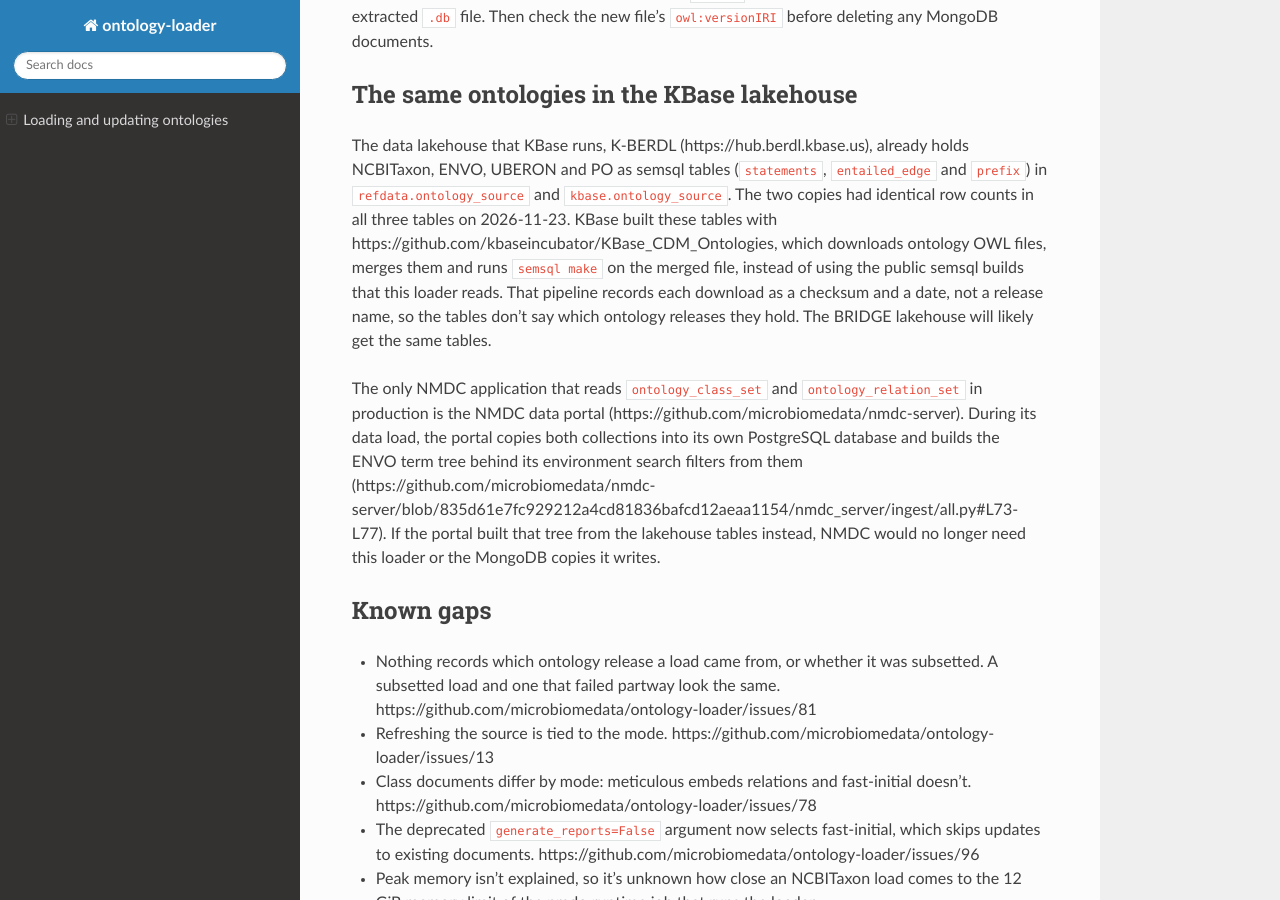
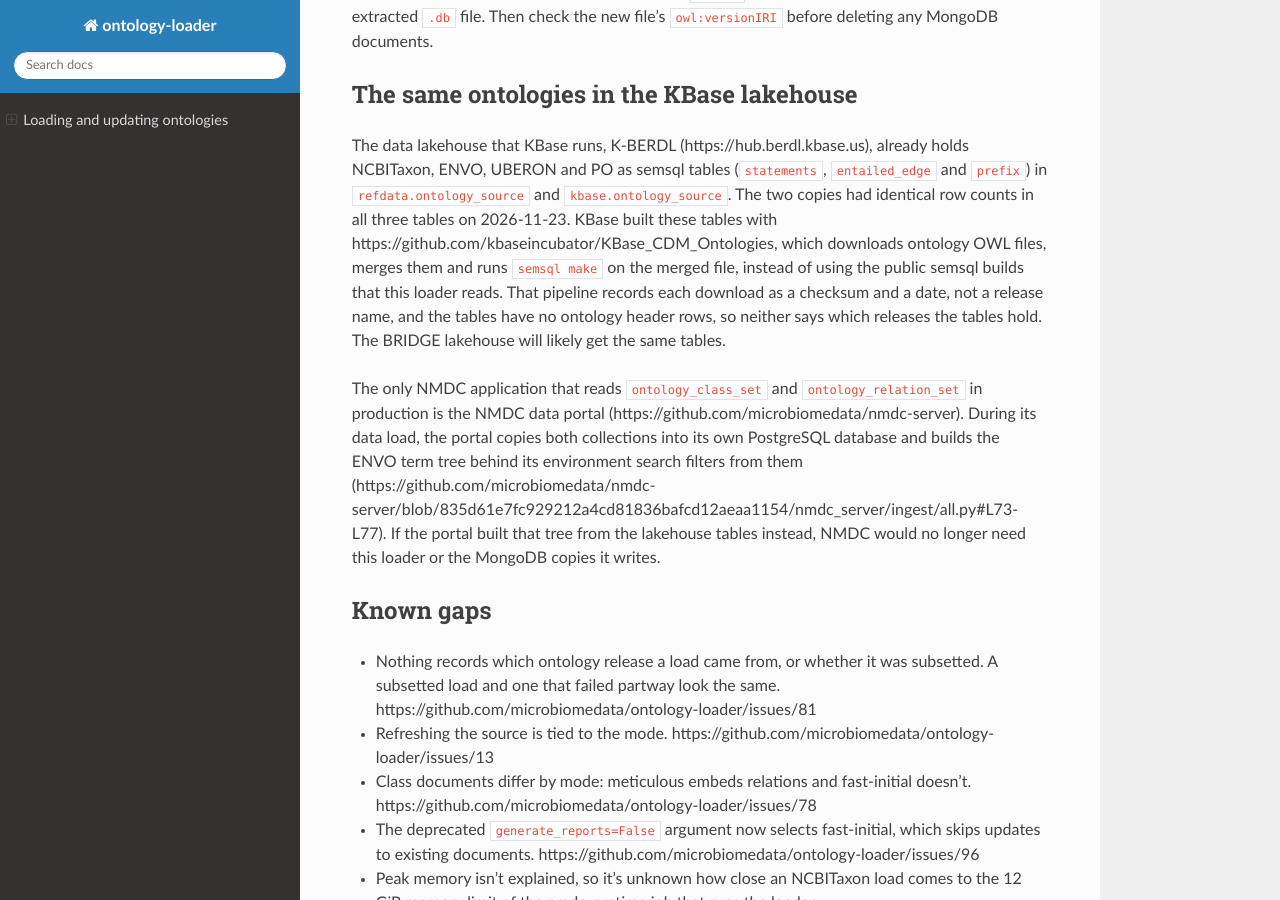
Before and after one commit to microbiomedata/ontology-loader, a Sphinx documentation site: the page built from docs/loading-and-updating.md, in a window 1280 px wide and 900 px high, scrolled down 2191 px. Built offline with Sphinx 7.4.7 and the Read the Docs theme 3.1.0, drawn with Linux system fonts in a browser that asks for light colours; pages that are not in the unit, such as notebooks, are missing from menus.

Commit message:
Separate the two reasons the release is unknown

```diff
--- a/docs/loading-and-updating.md
+++ b/docs/loading-and-updating.md
@@ -55,7 +55,7 @@ Running in `meticulous` mode deletes the cached source and downloads it again. R
 
 ## The same ontologies in the KBase lakehouse
 
-The data lakehouse that KBase runs, K-BERDL (https://hub.berdl.kbase.us), already holds NCBITaxon, ENVO, UBERON and PO as semsql tables (`statements`, `entailed_edge` and `prefix`) in `refdata.ontology_source` and `kbase.ontology_source`. The two copies had identical row counts in all three tables on 2026-11-23. KBase built these tables with https://github.com/kbaseincubator/KBase_CDM_Ontologies, which downloads ontology OWL files, merges them and runs `semsql make` on the merged file, instead of using the public semsql builds that this loader reads. That pipeline records each download as a checksum and a date, not a release name, so the tables don't say which ontology releases they hold. The BRIDGE lakehouse will likely get the same tables.
+The data lakehouse that KBase runs, K-BERDL (https://hub.berdl.kbase.us), already holds NCBITaxon, ENVO, UBERON and PO as semsql tables (`statements`, `entailed_edge` and `prefix`) in `refdata.ontology_source` and `kbase.ontology_source`. The two copies had identical row counts in all three tables on 2026-11-23. KBase built these tables with https://github.com/kbaseincubator/KBase_CDM_Ontologies, which downloads ontology OWL files, merges them and runs `semsql make` on the merged file, instead of using the public semsql builds that this loader reads. That pipeline records each download as a checksum and a date, not a release name, and the tables have no ontology header rows, so neither says which releases the tables hold. The BRIDGE lakehouse will likely get the same tables.
 
 The only NMDC application that reads `ontology_class_set` and `ontology_relation_set` in production is the NMDC data portal (https://github.com/microbiomedata/nmdc-server). During its data load, the portal copies both collections into its own PostgreSQL database and builds the ENVO term tree behind its environment search filters from them (https://github.com/microbiomedata/nmdc-server/blob/835d61e7fc929212a4cd81836bafcd12aeaa1154/nmdc_server/ingest/all.py#L73-L77). If the portal built that tree from the lakehouse tables instead, NMDC would no longer need this loader or the MongoDB copies it writes.
 
```
